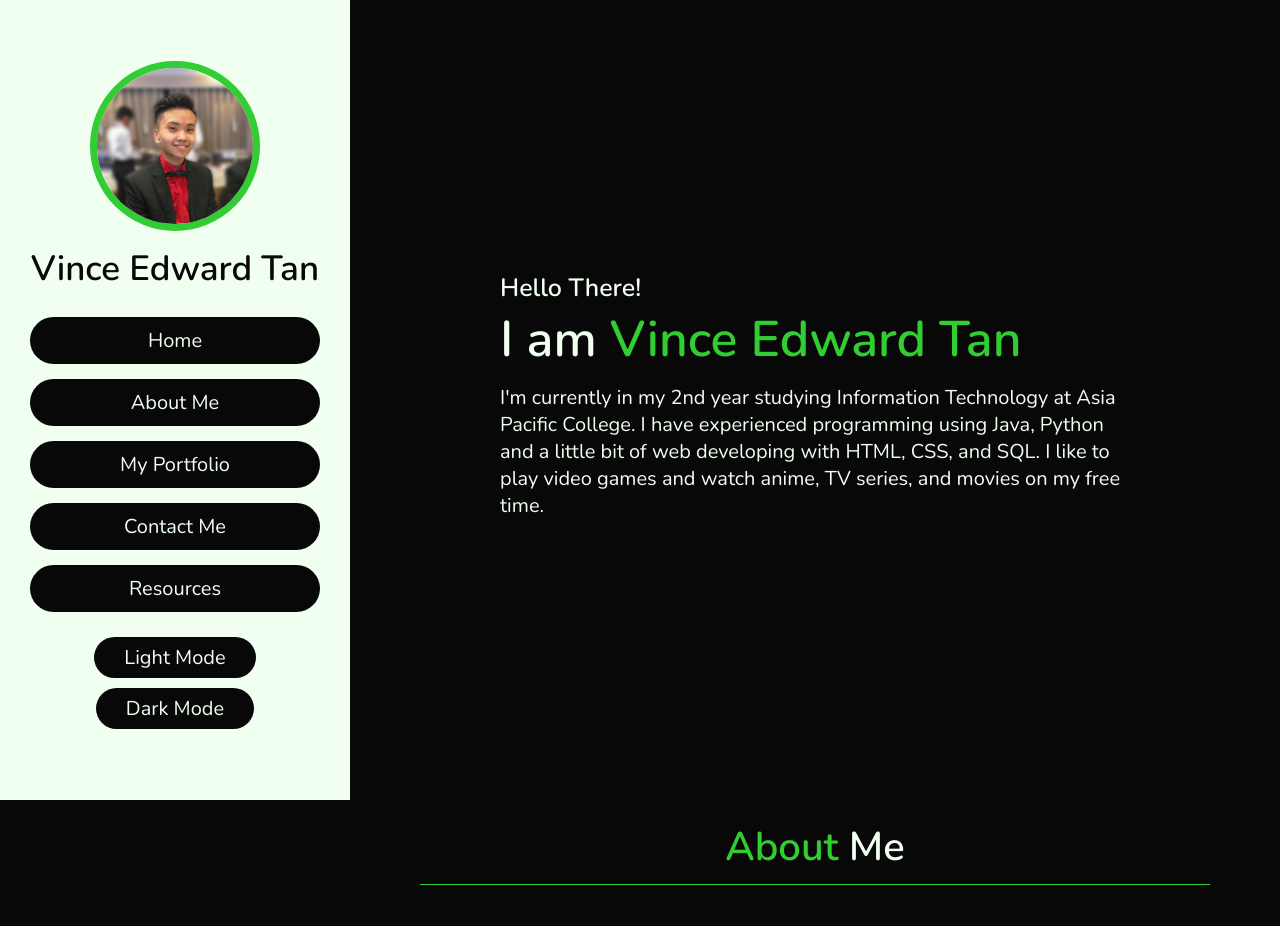
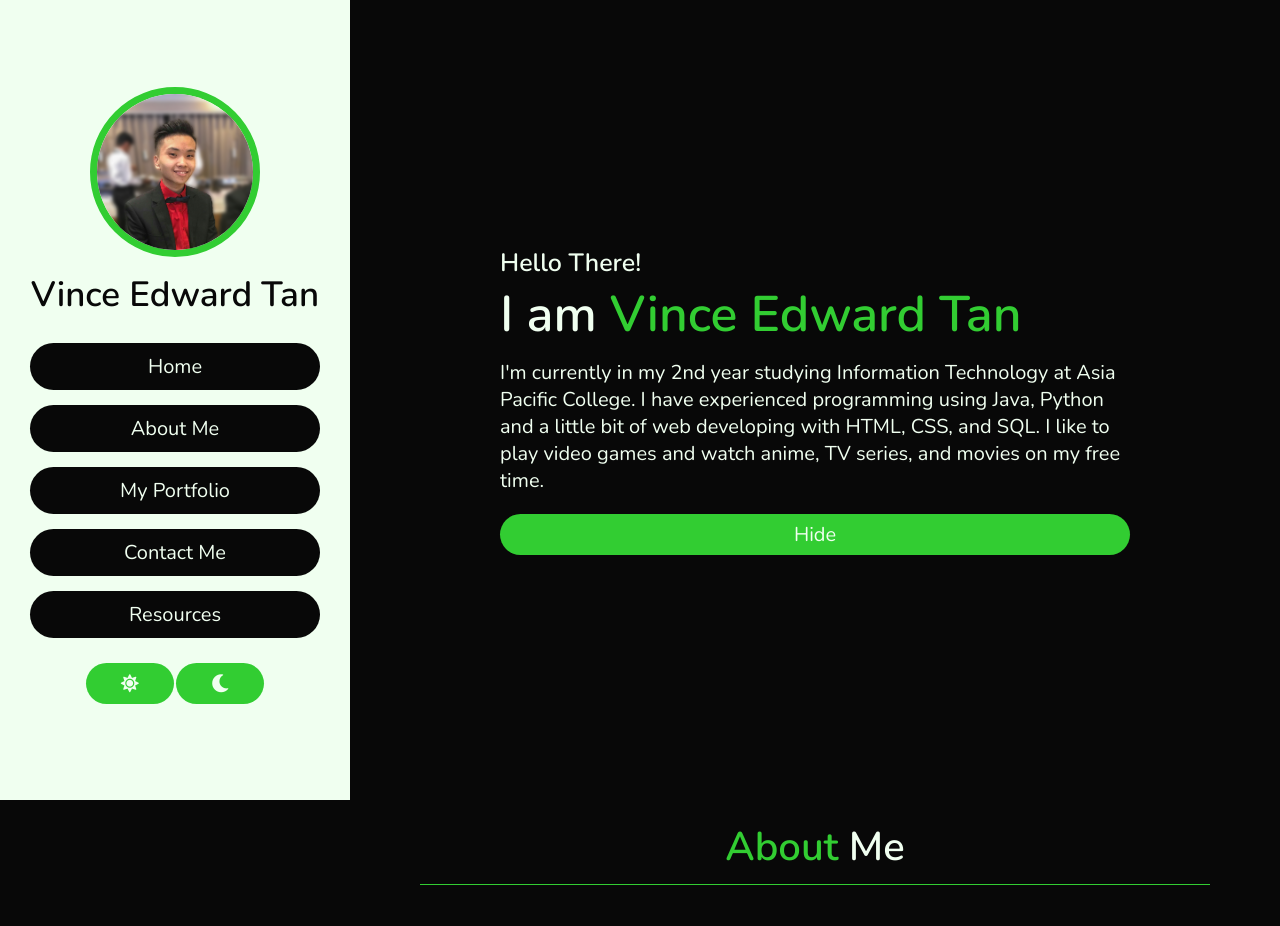
Before and after one commit to vemt17/lab2, a PHP site: page / in a window 1280 px wide. Shown: the top 926 px of the page. Run offline with PHP 8.4, Linux system fonts and the light colour scheme.

Commit message:
hide content

```diff
--- a/week5/css/style.css
+++ b/week5/css/style.css
@@ -50,7 +50,7 @@ section{
 
 .btn{
     padding:.7rem 3rem;
-    background:var(--black);
+    background:var(--green);
     color:var(--white);
     cursor: pointer;
     margin-top: 1rem;
--- a/week5/index.html
+++ b/week5/index.html
@@ -32,9 +32,9 @@ alert("Welcome to my Profile Page!");
             <li><a href="#portfolio"> My Portfolio</a></li>
             <li><a href="#contact">Contact Me</a></li>
             <li><a href="resources.html">Resources</a></li>
-            <button class="btn" onclick="light()">Light Mode</button>
+            <button class="btn" onclick="light()"><i class="fas fa-sun"></i></button>
             <script>function light() {document.documentElement.style.setProperty('--white', '#080808'); document.documentElement.style.setProperty('--black', '#f0fff0');}</script>
-            <button class="btn" onclick="dark()">Dark Mode</button>
+            <button class="btn" onclick="dark()"><i class="fas fa-moon"></i></button>
             <script>function dark() {document.documentElement.style.setProperty('--white', '#f0fff0'); document.documentElement.style.setProperty('--black', '#080808');}</script>
         </ul>
     </nav>
@@ -51,8 +51,9 @@ alert("Welcome to my Profile Page!");
 
     <h3>Hello There!</h3>
     <h1>I am<span> Vince Edward Tan</span></h1>
-    <p>I'm currently in my 2nd year studying Information Technology at Asia Pacific College. I have experienced programming using Java, Python and a little bit of web developing with HTML, CSS, and SQL. I like to play video games and watch anime, TV series, and movies on my free time.
+    <p id="demo">I'm currently in my 2nd year studying Information Technology at Asia Pacific College. I have experienced programming using Java, Python and a little bit of web developing with HTML, CSS, and SQL. I like to play video games and watch anime, TV series, and movies on my free time.
     </p>
+    <button class="btn" onclick="document.getElementById('demo').style.display='none'">Hide</button>
 </section>
 
 <!-- home section ends -->
```
